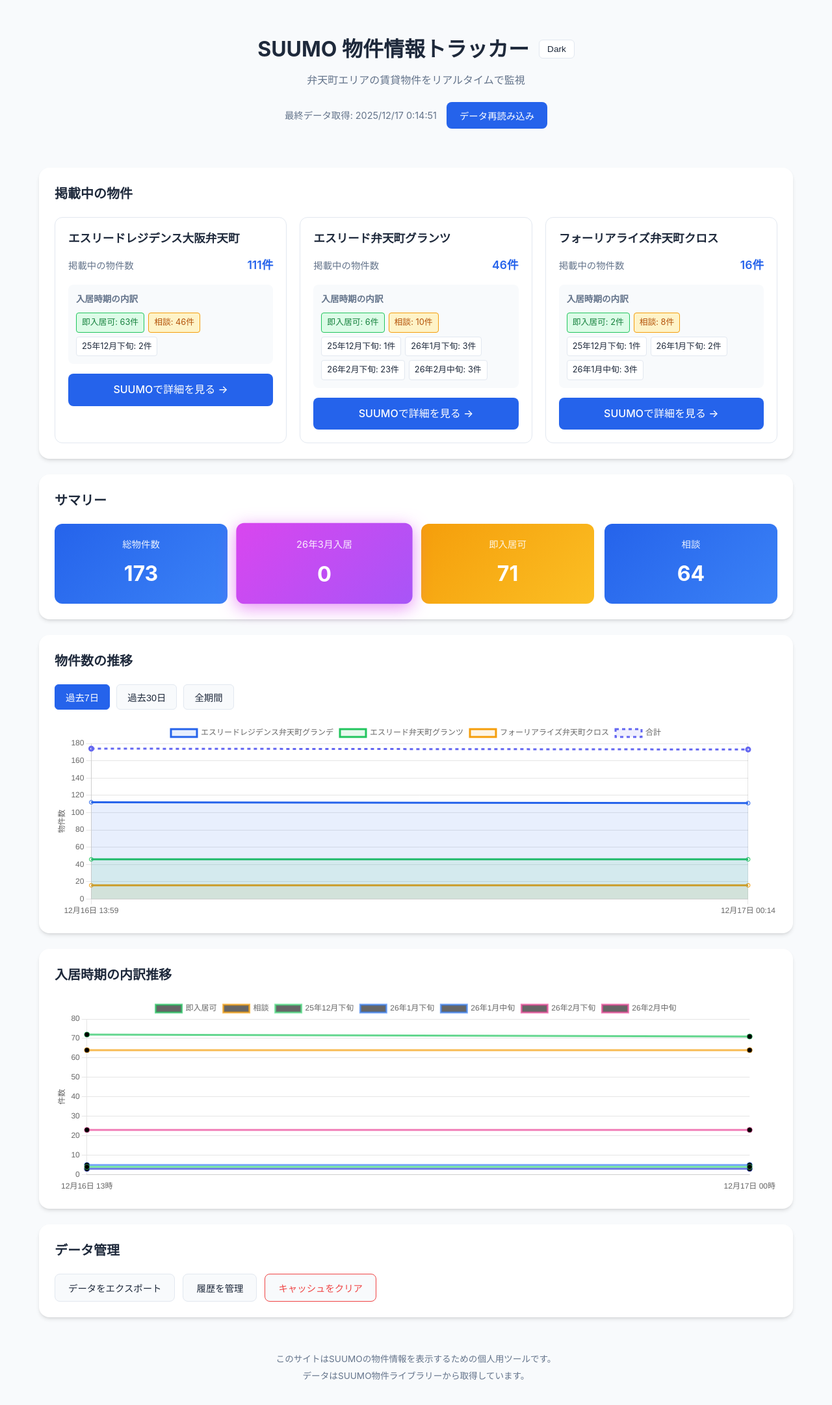
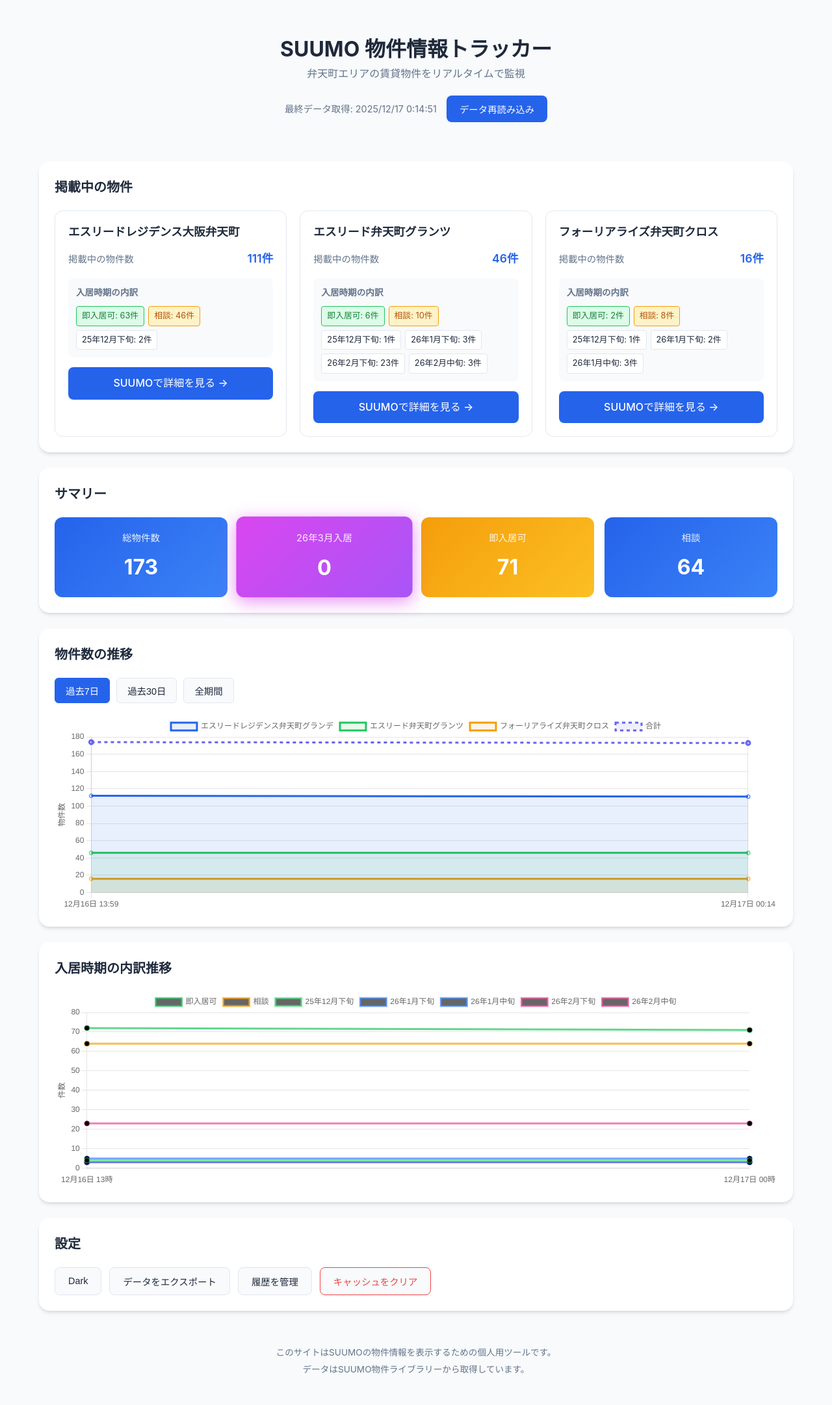
Before and after one commit to clay7614/property_info, a plain HTML site: page index.html in a window 1280 px wide. Shown: the whole page at 65% size. Drawn offline with nearby package versions, Linux system fonts and the light colour scheme.

Commit message:
ヘッダーのテーマ切り替えボタンを整理し、データ管理セクションの見出しを「設定」に変更

```diff
--- a/index.html
+++ b/index.html
@@ -10,10 +10,7 @@
 <body>
     <div class="container">
         <header>
-            <div class="header-top">
-                <h1>SUUMO 物件情報トラッカー</h1>
-                <button id="themeToggle" class="theme-toggle" title="テーマ切り替え">〇</button>
-            </div>
+            <h1>SUUMO 物件情報トラッカー</h1>
             <p class="subtitle">弁天町エリアの賃貸物件をリアルタイムで監視</p>
             <div class="last-updated">
                 <span id="lastUpdated">最終データ取得: --</span>
@@ -85,10 +82,11 @@
                 </div>
             </section>
 
-            <!-- データ管理 -->
+            <!-- 設定 -->
             <section class="data-section">
-                <h2>データ管理</h2>
+                <h2>設定</h2>
                 <div class="data-controls">
+                    <button id="themeToggle" class="data-btn">テーマ切り替え</button>
                     <button id="exportBtn" class="data-btn">データをエクスポート</button>
                     <button id="historyBtn" class="data-btn">履歴を管理</button>
                     <button id="clearBtn" class="data-btn danger">キャッシュをクリア</button>
```
